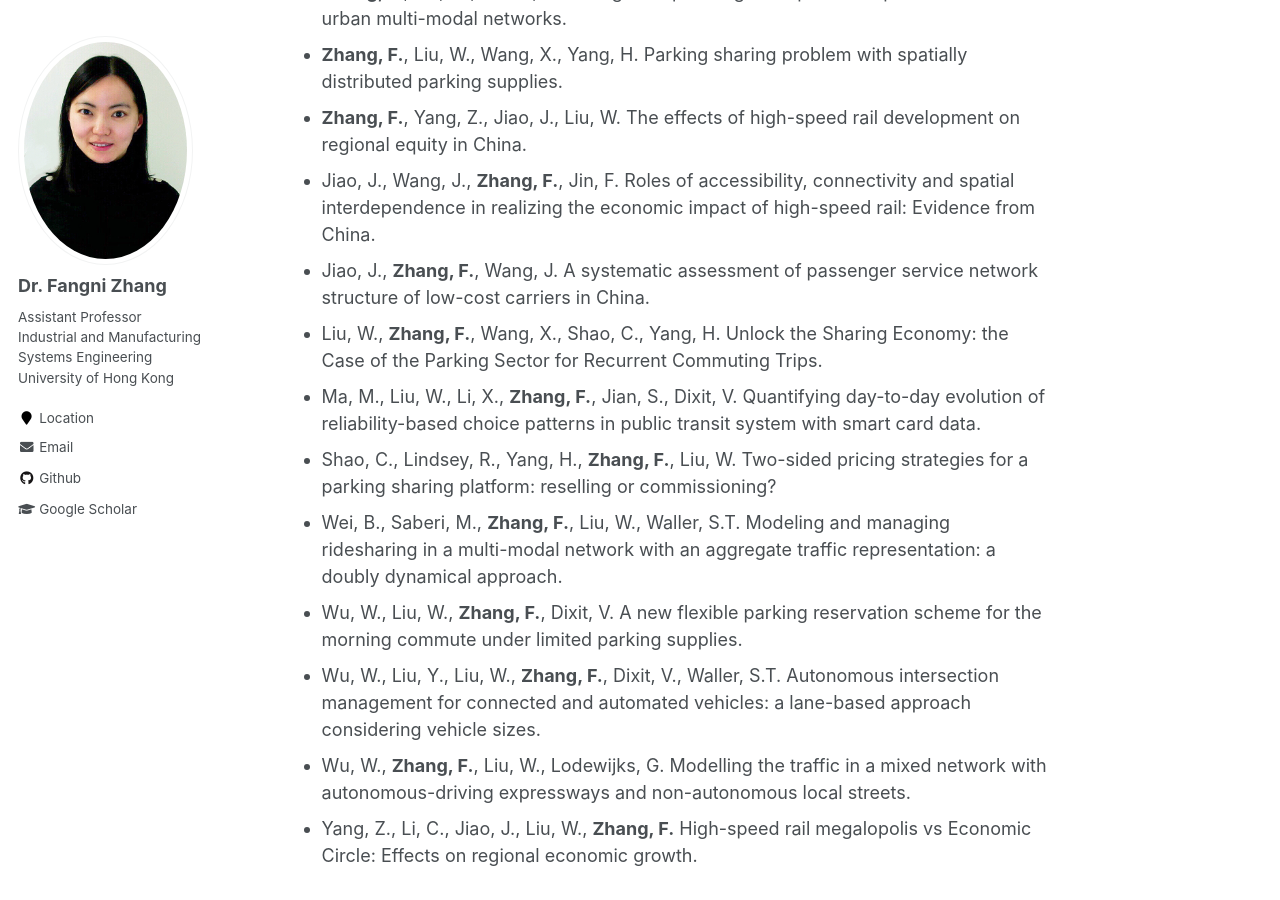
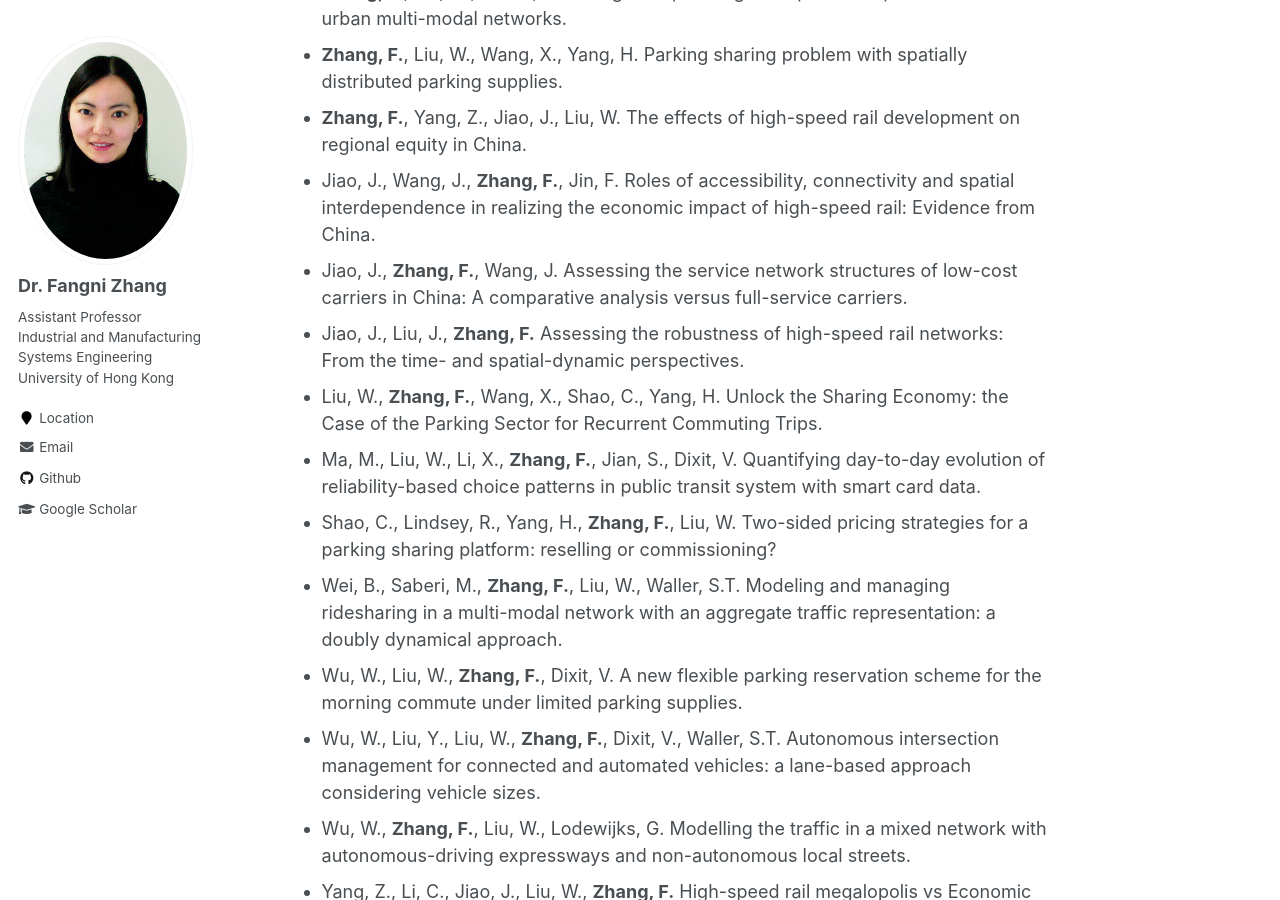
Before and after one commit to fangnizhang/fangnizhang.github.io, a Jekyll site: the page built from _pages/research.md, in a window 1280 px wide and 900 px high, scrolled down 410 px. Built offline with Jekyll 4.4.1, drawn with Linux system fonts in a browser that asks for light colours.

Commit message:
Update research.md

```diff
--- a/_pages/research.md
+++ b/_pages/research.md
@@ -12,7 +12,8 @@ Selected working papers
 * **Zhang, F.**, Liu, W., Wang, X., Yang, H. Parking sharing problem with spatially distributed parking supplies.
 * **Zhang, F.**, Yang, Z., Jiao, J., Liu, W. The effects of high-speed rail development on regional equity in China.
 * Jiao, J., Wang, J., **Zhang, F.**, Jin, F. Roles of accessibility, connectivity and spatial interdependence in realizing the economic impact of high-speed rail: Evidence from China.
-* Jiao, J., **Zhang, F.**, Wang, J. A systematic assessment of passenger service network structure of low-cost carriers in China.
+* Jiao, J., **Zhang, F.**, Wang, J. Assessing the service network structures of low-cost carriers in China: A comparative analysis versus full-service carriers.
+* Jiao, J., Liu, J., **Zhang, F.** Assessing the robustness of high-speed rail networks: From the time- and spatial-dynamic perspectives.
 * Liu, W., **Zhang, F.**, Wang, X., Shao, C., Yang, H. Unlock the Sharing Economy: the Case of the Parking Sector for Recurrent Commuting Trips.
 * Ma, M., Liu, W., Li, X., **Zhang, F.**, Jian, S., Dixit, V. Quantifying day-to-day evolution of reliability-based choice patterns in public transit system with smart card data.
 * Shao, C., Lindsey, R., Yang, H., **Zhang, F.**, Liu, W. Two-sided pricing strategies for a parking sharing platform: reselling or commissioning?
```
